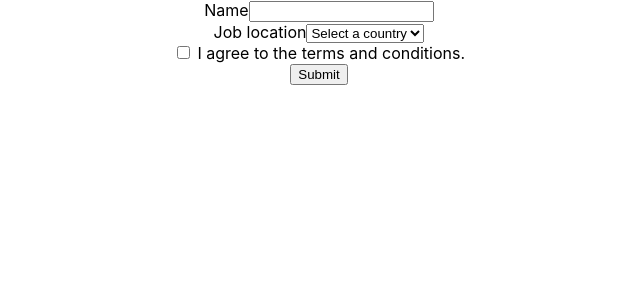
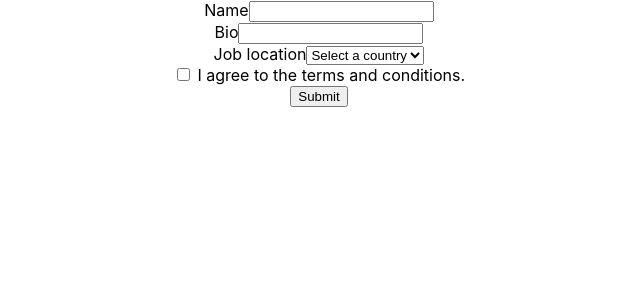
Before and after one commit to lgolding/codevolution-react-testing-tutorial, a React (Create React App) app: page / in a window 1280 px wide. Shown: the top 300 px of the page, without its empty margins (321-961 px from the left). Built offline with nearby package versions, Linux system fonts and the light colour scheme.

Commit message:
Demonstrate name option to getByRole.

```diff
--- a/src/components/application/application.tsx
+++ b/src/components/application/application.tsx
@@ -8,6 +8,10 @@ export const Application: FC<ApplicationProps> = ({}) => {
       <div>
         <label htmlFor="name">Name</label>
         <input type="text" id="name" />
+      </div>
+      <div>
+        <label htmlFor="bio">Bio</label>
+        <input type="textarea" id="bio" />
       </div>
       <div>
         <label htmlFor="job-location">Job location</label>
```
Also changed, not shown: 1 other file (tests, documents, lock files or other folders).
